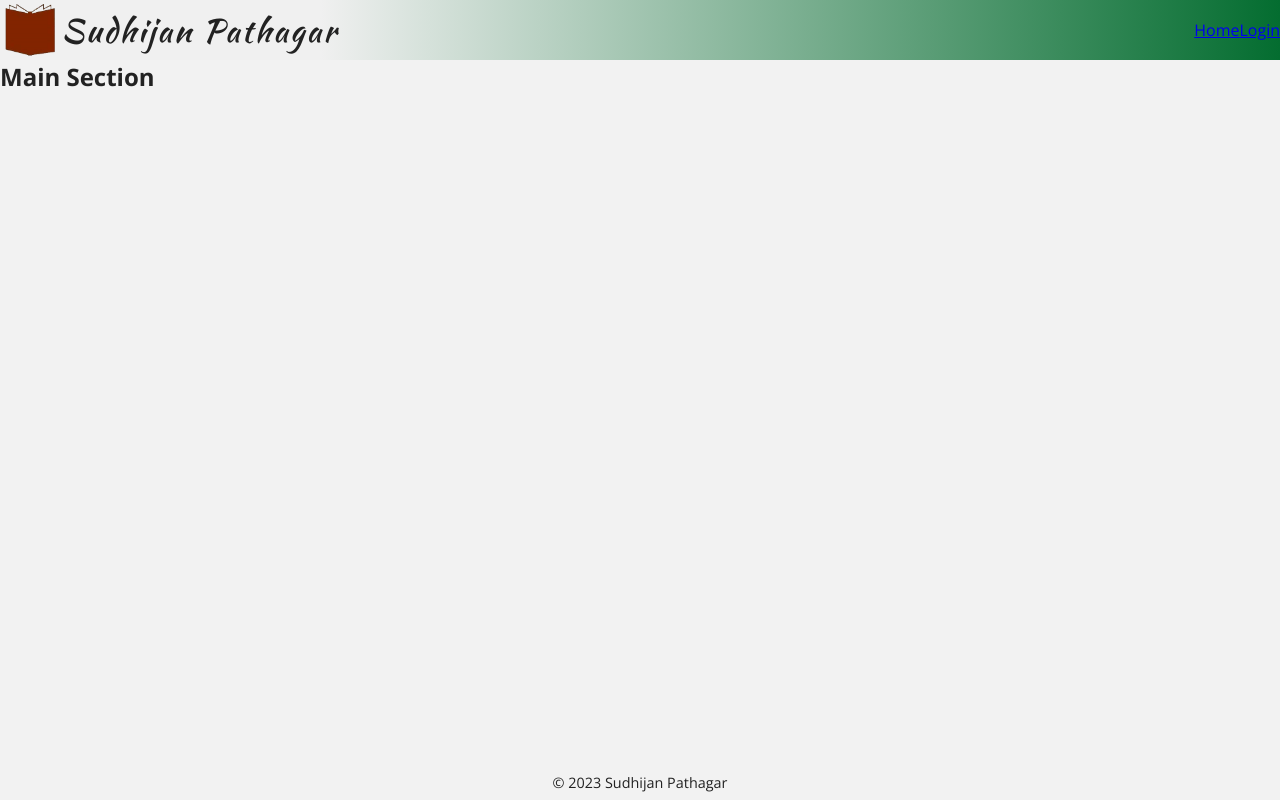
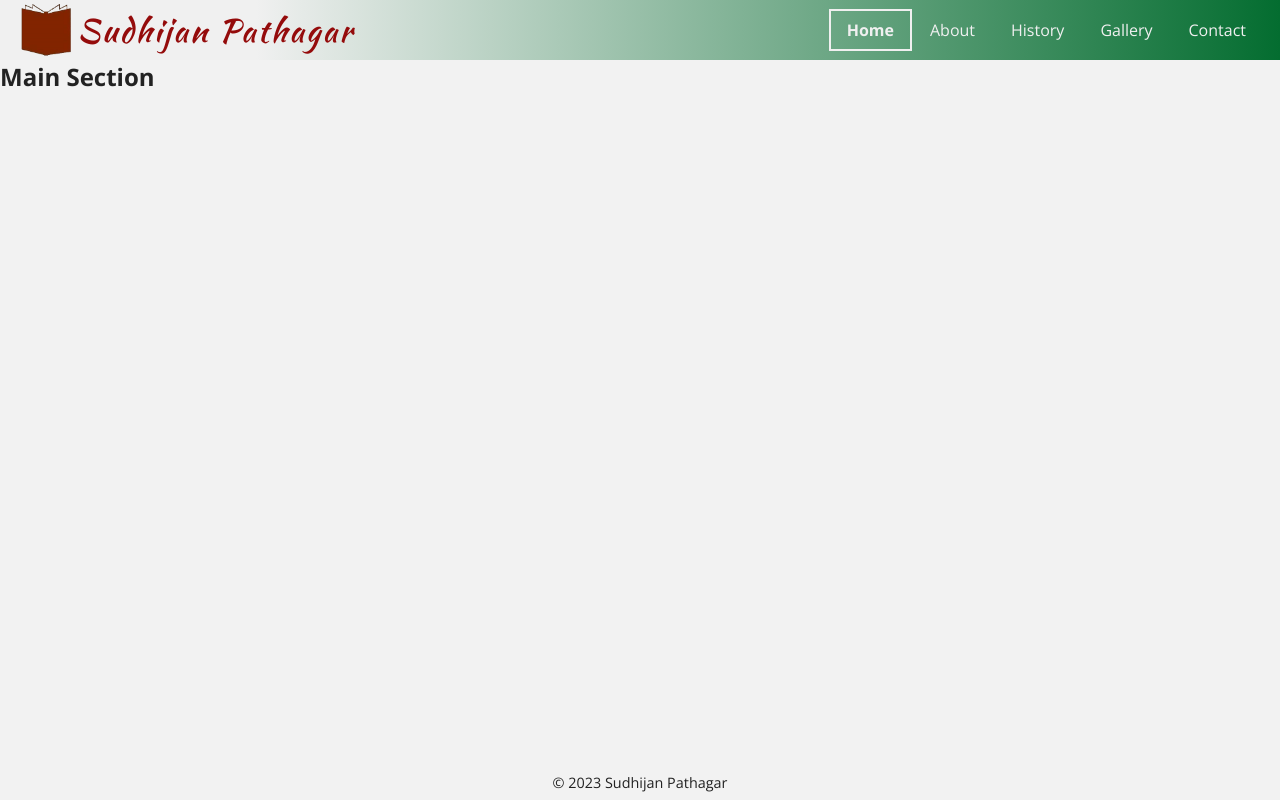
Before and after one commit to Anik7303/pathagar, a React (Create React App) app: page / in a window 1280 px wide. Built offline with nearby package versions, Linux system fonts and the light colour scheme.

Commit message:
styling nav links

```diff
--- a/src/components/Header.css
+++ b/src/components/Header.css
@@ -1,19 +1,15 @@
 .header {
   grid-area: header;
   width: 100%;
-  background: linear-gradient(to right, #f0f0f0 25%, var(--color-primary));
+  background: linear-gradient(to right, #f0f0f0 20%, var(--color-primary));
   display: flex;
   justify-content: space-between;
   align-items: center;
-}
-
-.nav {
-  flex: 1;
-  display: flex;
-  justify-content: flex-end;
+  padding: 0 1rem;
 }
 
 .header__brand {
+  color: var(--color-secondary);
   display: flex;
   align-items: center;
   justify-content: center;
@@ -32,3 +28,33 @@
   letter-spacing: 2px;
   width: max-content;
 }
+
+.nav {
+  flex: 1;
+  display: flex;
+  justify-content: flex-end;
+}
+
+.nav__link:link,
+.nav__link:visited {
+  color: var(--color-white);
+  font-size: 1rem;
+  font-family: "Open Sans", sans-serif;
+  display: inline-block;
+  padding: 0.5rem 1rem;
+  border: 2px solid transparent;
+  text-decoration: none;
+}
+
+/* .nav__link:not(:last-child) {
+  margin-right: 1rem;
+} */
+
+.nav__link:hover,
+.nav__link.active {
+  border-color: var(--color-white);
+}
+
+.nav__link.active {
+  font-weight: 600;
+}
--- a/src/components/Header.jsx
+++ b/src/components/Header.jsx
@@ -13,8 +13,21 @@ function Header() {
         <span className="header__title">Sudhijan Pathagar</span>
       </div>
       <nav className="nav">
-        <Link to="/">Home</Link>
-        <Link to="/login">Login</Link>
+        <Link className="nav__link active" to="/">
+          Home
+        </Link>
+        <Link className="nav__link" to="/about">
+          About
+        </Link>
+        <Link className="nav__link" to="/history">
+          History
+        </Link>
+        <Link className="nav__link" to="/gallery">
+          Gallery
+        </Link>
+        <Link className="nav__link" to="/contact">
+          Contact
+        </Link>
       </nav>
     </header>
   );
```
